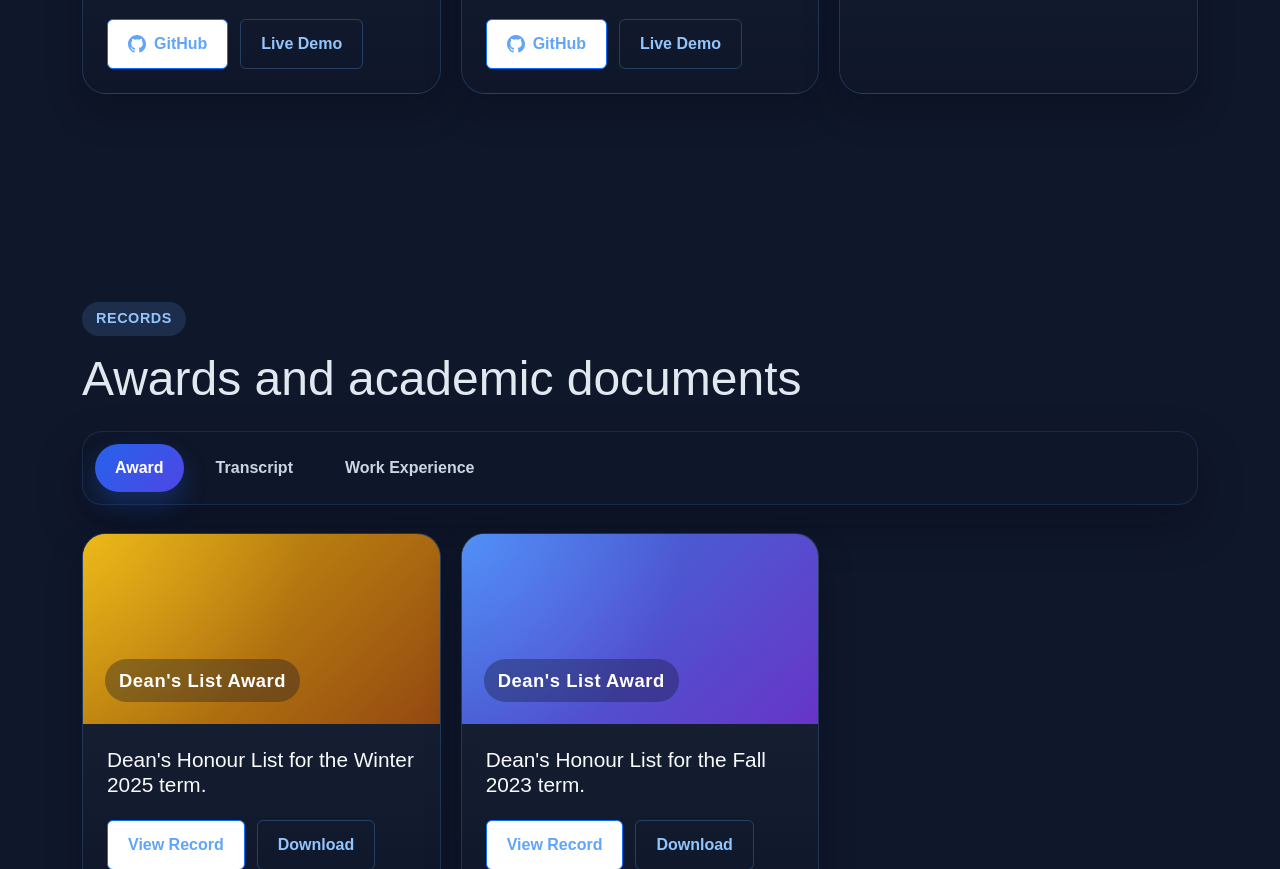
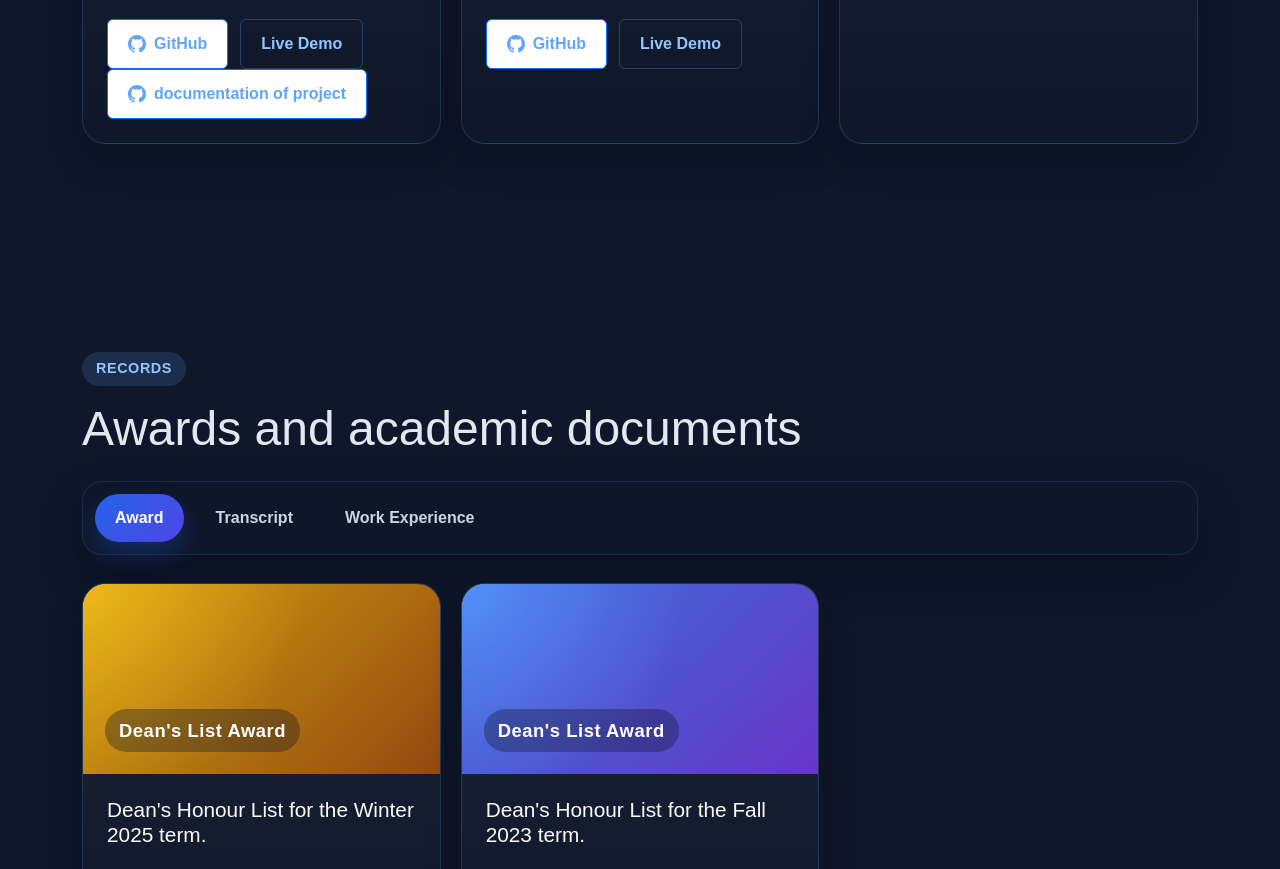
Before and after one commit to shifaKarnelia/Shifa_Karnelia_Portfolio, a plain HTML site: page index.html in a window 1280 px wide. Shown: the part 2656-3525 px from the top of the page. Drawn offline with nearby package versions, Linux system fonts and the light colour scheme.

Commit message:
add documentation for capstone project

```diff
--- a/index.html
+++ b/index.html
@@ -283,7 +283,9 @@ Contractor Connect is a user-friendly digital marketplace that connects homeowne
 <div class="project-links">
 <a href="https://github.com/AdelAlhajHussein/contractor_connect.git" class="btn btn-primary project-link"><span class="project-link-icon" aria-hidden="true">GitHub</span> GitHub</a>
 <a href="https://contractorconnect.cc/" class="btn btn-primary project-link project-link-secondary">Live Demo</a>
+
 </div>
+<a href="https://github.com/shifaKarnelia/Contractor_Connect_documents.git" class="btn btn-primary project-link"><span class="project-link-icon" aria-hidden="true">GitHub</span>documentation of project</a>
 </div>
 </article>
 
```
